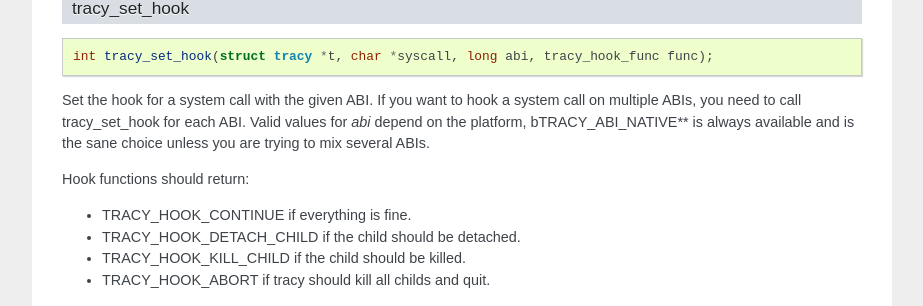
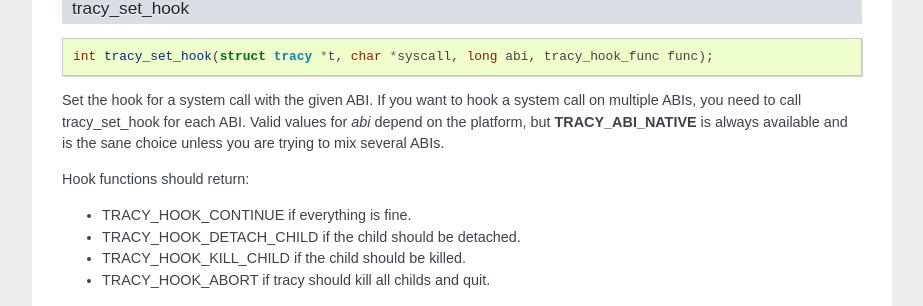
Before and after one commit to MerlijnWajer/tracy, a Sphinx documentation site: the page built from doc/reference.rst, in a window 1280 px wide and 900 px high, scrolled down 2686 px. Shown: the part 146-452 px from the top of the window, without its empty margins (198-1121 px from the left). Built offline with Sphinx 7.4.7, drawn with Linux system fonts in a browser that asks for light colours.

Commit message:
Fix documentation, regex snafu.

```diff
--- a/doc/reference.rst
+++ b/doc/reference.rst
@@ -204,7 +204,7 @@ tracy_set_hook
 
 Set the hook for a system call with the given ABI. If you want to hook a system
 call on multiple ABIs, you need to call tracy_set_hook for each ABI.
-Valid values for *abi* depend on the platform, bTRACY_ABI_NATIVE** is
+Valid values for *abi* depend on the platform, but **TRACY_ABI_NATIVE** is
 always available and is the sane choice unless you are trying to mix several
 ABIs.
 
```
Also changed, not shown: other parts of doc/reference.rst (+1 -1 lines).
